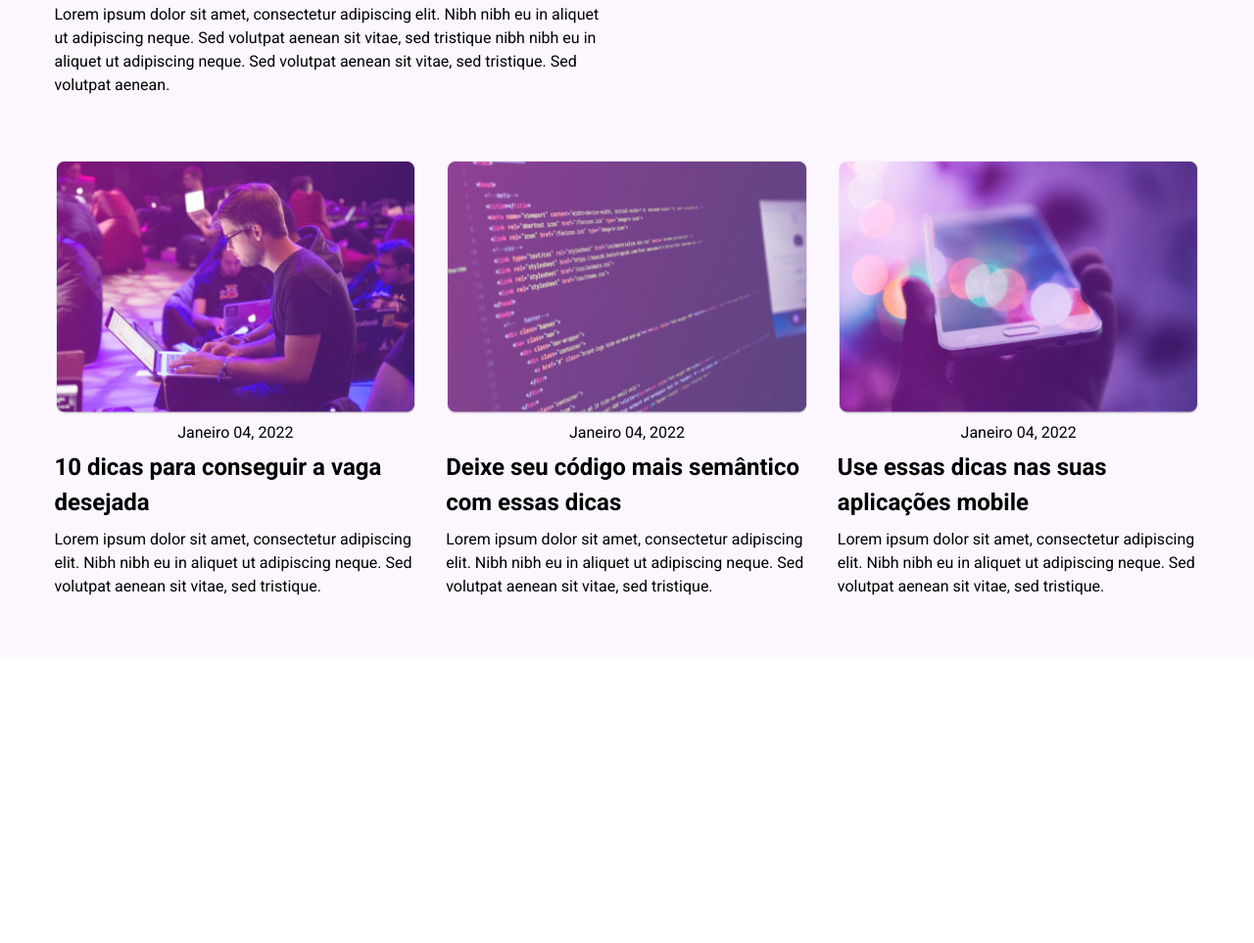
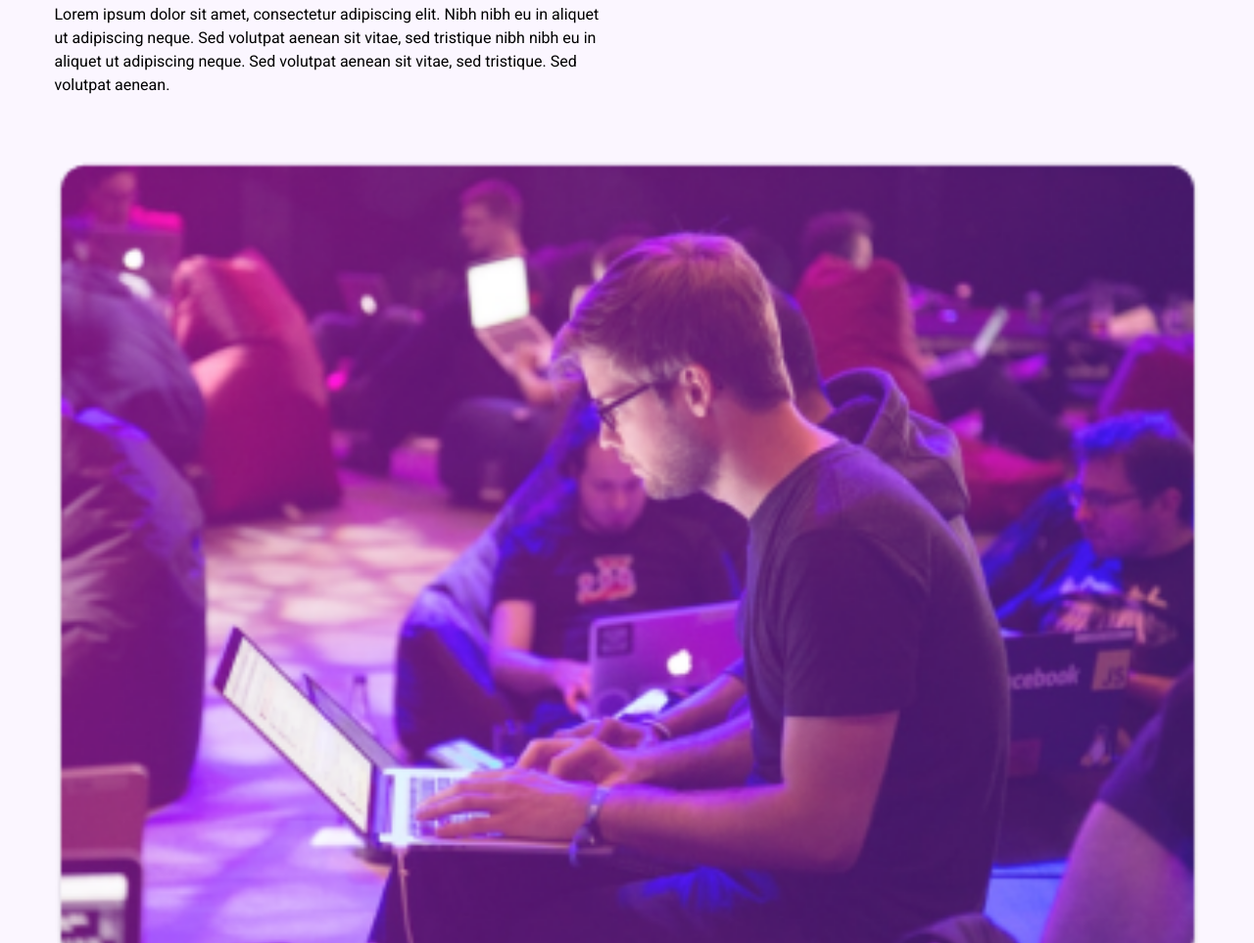
Before and after one commit to daniel-koti/the-blog, a website built with Vite: page index.html in a window 1280 px wide. Shown: the part 1043-2006 px from the top of the page at 98% size. Before the commit the page ends 1714 px from the top, so only its background shows below. Built offline with nearby package versions, Linux system fonts and the light colour scheme.

Commit message:
fix: breakpoints 📱

```diff
--- a/styles/main.css
+++ b/styles/main.css
@@ -265,7 +265,8 @@ aside hr {
 
 #content .cards {
   display: grid;
-  grid-template-columns: repeat(auto-fit, minmax(28rem, 1fr));
+  grid-template-columns: repeat(auto-fit, 1fr);
+  align-items: center;
 
   gap: 3rem;
 }
@@ -275,7 +276,6 @@ aside hr {
   flex-direction: column;
 
   align-items: center;
-
   gap: 0.8rem;
 }
 
```
